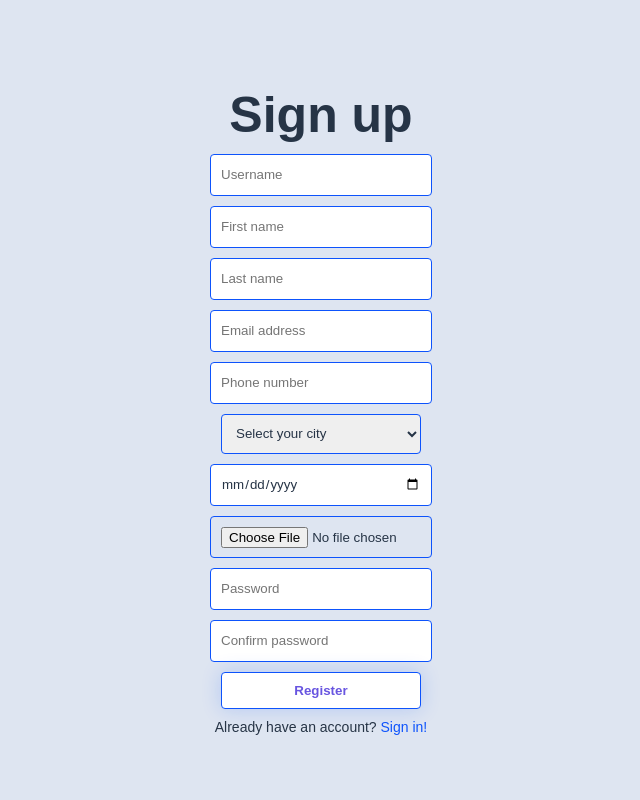
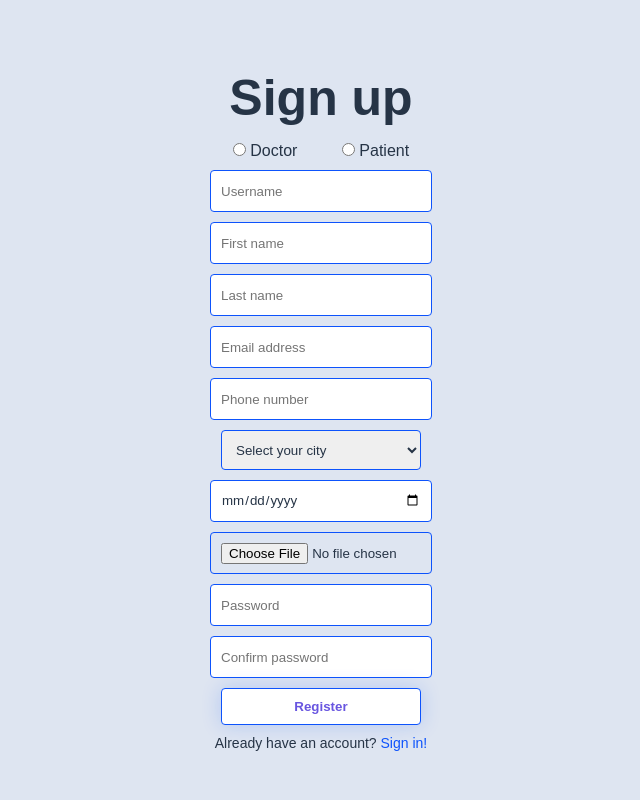
Before and after one commit to omarashrafdev/Final-Project, a Flask app: page /Register in a window 1280 px wide. Shown: the whole page, without its empty margins (319-959 px from the left). Run offline with Flask 2, Linux system fonts and the light colour scheme; some libraries are stand-ins or nearby versions.

Commit message:
Doctors and patients v1

```diff
--- a/app.py
+++ b/app.py
@@ -38,17 +38,14 @@ CITIES = ["Alexandria", "Aswan", "Asyut", "Beheira", "Beni Suef", "Cairo", "Daka
 # Today's date to pass to the forms
 TODAY = date.today()
 
-# Doctor Check (1=True, 0=False)
-IS_DOCTOR = 0
-# Email Verify Check (1=True, 0=False)
-IS_VERIFIED = 0
-
 
 @app.route("/")
 @login_required
 def index():
     # Essential variables
     user_id = session["user_id"]
+    # if not db.execute("SELECT is_verified FROM users WHERE id=?", user_id)[0]["is_verified"]:
+        # return redirect("/")
 
     # Return homapege view
     return render_template("index.html")
@@ -63,28 +60,28 @@ def Register():
         return render_template("Register.html",  CITIES=CITIES)
     else:
         # Data input from the form
-        first_name = request.form.get("first_name")
-        last_name = request.form.get("last_name")
+        full_name = request.form.get("full_name")
         email = request.form.get("email")
         phone_number = request.form.get("phone_number")
         city = request.form.get("city")
         username = request.form.get("username")
         date_of_birth = request.form.get("date_of_birth")
+        user_type = request.form.get("user_type")
 
         # Validate username duplication
-        data = db.execute("SELECT * FROM users WHERE username = ? AND is_doctor = TRUE", username)
+        data = db.execute("SELECT * FROM users WHERE username = ?", username)
         if len(data) != 0:
             return render_template("Register.html", error="Username already in use. Please try another one.",
                                      CITIES=CITIES)
 
         # Validate email duplication
-        data = db.execute("SELECT * FROM users WHERE email = ? AND is_doctor = TRUE", email)
+        data = db.execute("SELECT * FROM users WHERE email = ?", email)
         if len(data) != 0:
             return render_template("Register.html", error="Email Address is already in use. Please try another one.",
                                      CITIES=CITIES)
 
         # Validate phone number duplication
-        data = db.execute("SELECT * FROM users WHERE phone_number = ? AND is_doctor = TRUE", phone_number)
+        data = db.execute("SELECT * FROM users WHERE phone_number = ?", phone_number)
         if len(data) != 0:
             return render_template("Register.html", error="Phone number is already in use. Please try another one.",
                                      CITIES=CITIES)
@@ -112,13 +109,19 @@ def Register():
         profile_picture.save("static/media/profile_picture.png")
 
         # Store user's data in the database
-        with open ("static/media/profile_picture.png", "rb") as pic:
-            db.execute("INSERT INTO users (username, password_hash, first_name, last_name, city, phone_number, email, is_doctor, date_of_birth, profile_picture, is_verified) VALUES (?,?,?,?,?,?,?,TRUE,?,?,FALSE)",
-                username, password_hash, first_name, last_name, city, phone_number, email, date_of_birth, pic.read())
+        if user_type == "doctor": # For doctors
+            with open ("static/media/profile_picture.png", "rb") as pic:
+                db.execute("INSERT INTO users (username, password_hash, full_name, city, phone_number, email, is_doctor, date_of_birth, profile_picture, is_verified) VALUES (?,?,?,?,?,?,TRUE,?,?,FALSE)",
+                    username, password_hash, full_name, city, phone_number, email, date_of_birth, pic.read())
+        else: # For patients
+            with open ("static/media/profile_picture.png", "rb") as pic:
+                db.execute("INSERT INTO users (username, password_hash, full_name, city, phone_number, email, is_doctor, date_of_birth, profile_picture, is_verified) VALUES (?,?,?,?,?,?,FALSE,?,?,FALSE)",
+                    username, password_hash, full_name, city, phone_number, email, date_of_birth, pic.read())
 
         # Session variables
         session["user_id"] = db.execute("SELECT * FROM users WHERE username = ?", username)[0]["id"]
-        session["name"] = first_name + " " + last_name
+        session["name"] = full_name
+        session["user_type"] = "Doctor"
 
         # Redirect to home page
         return redirect("/")
@@ -136,9 +139,8 @@ def login():
         username = request.form.get("username")
         password = request.form.get("password")
 
-        data = db.execute("SELECT * FROM users WHERE username = ? AND is_doctor = TRUE", username)
-
         # Validate username
+        data = db.execute("SELECT * FROM users WHERE username = ?", username)
         if len(data) != 1:
             return render_template("Login.html", error="Couldn't find user. Please try again.")
 
@@ -148,7 +150,8 @@ def login():
 
         # Store the user id in the session's data
         session["user_id"] = data[0]["id"]
-        session["name"] = data[0]["first_name"] + " " + data[0]["last_name"]
+        session["name"] = data[0]["full_name"]
+        session["user_type"] = "Doctor"
 
         # Store the profile picture
         with open("static/media/profile_picture.png", "wb") as pic:
@@ -268,8 +271,7 @@ def edit_info():
     else:
         # Data input from the form
         username = request.form.get("username")
-        first_name = request.form.get("first_name")
-        last_name = request.form.get("last_name")
+        full_name = request.form.get("full_name")
         phone_number = request.form.get("phone_number")
         city = request.form.get("city")
         date_of_birth = request.form.get("date_of_birth")
@@ -299,10 +301,8 @@ def edit_info():
             db.execute("UPDATE users SET date_of_birth=? WHERE id=?", date_of_birth, session["user_id"])
 
         # Update data if edited
-        if first_name:
-            db.execute("UPDATE users SET first_name=? WHERE id=?", first_name, session["user_id"])
-        if last_name:
-            db.execute("UPDATE users SET last_name=? WHERE id=?", last_name, session["user_id"])
+        if full_name:
+            db.execute("UPDATE users SET full_name=? WHERE id=?", full_name, session["user_id"])
         if city:
             db.execute("UPDATE users SET city=? WHERE id=?", city, session["user_id"])
 
@@ -313,5 +313,7 @@ def edit_info():
             with open ("static/media/profile_picture.png", "rb") as pic:
                 db.execute("UPDATE users SET profile_picture=? WHERE id=?", pic.read(), session["user_id"])
 
+        session["full_name"] = full_name
+
         # Redirect to home page
         return render_template("edit_info.html", data=data, CITIES=CITIES, success="Information updated successfully")
--- a/templates/Register.html
+++ b/templates/Register.html
@@ -8,6 +8,12 @@
     <form method="POST" action="/Register" class="login-form" enctype="multipart/form-data">
         <small>{{ error }}</small>
         <h1>Sign up</h1>
+        <div style="margin: 5px 0px 10px 0px;">
+            <input class="radio-field" name="user_type" id="doctor" type="radio" required>
+            <label for="doctor" style="margin-right: 40px;">Doctor</label>
+            <input class="radio-field" name="user_type" id="username" type="radio" required>
+            <label for="doctor">Patient</label>
+        </div>
         <div>
             <input class="text-field" name="username" id="username" type="text" placeholder="Username" required>
         </div>
@@ -87,7 +93,7 @@
         flex-direction: column;
         text-align: center;
         justify-content: center;
-        height: 100vh;
+        min-height: 100vh;
     }
 
     .login-form h1 {
```
Also changed, not shown: database.db, 1 other file.
